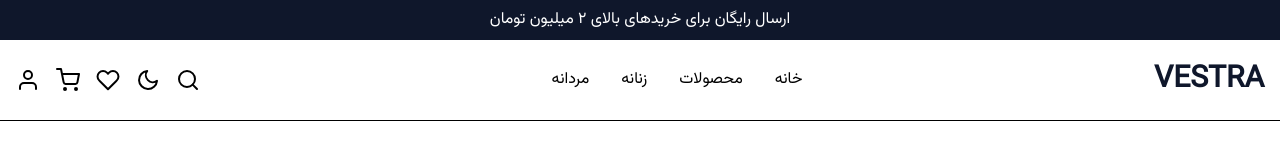
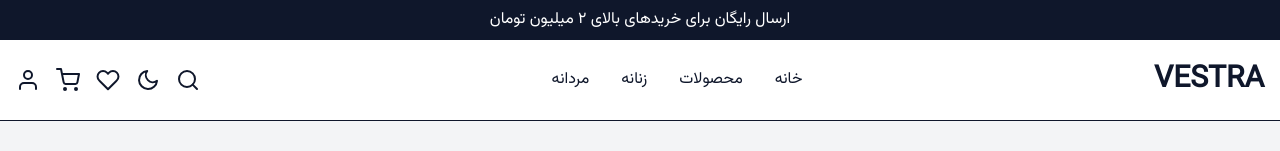
Before and after one commit to Zohrenaeimian/vestra-shop, a React (Vite) app: page / in a window 1280 px wide. Shown: the top 151 px of the page. Built offline with nearby package versions, Linux system fonts and the light colour scheme.

Commit message:
fix(home): improve slider layout and dark mode styles

```diff
--- a/src/components/home/CategoriesSection/CategoriesSection.jsx
+++ b/src/components/home/CategoriesSection/CategoriesSection.jsx
@@ -3,7 +3,7 @@ import categories from "./categoriesData";
 
 function CategoriesSection() {
   return (
-    <section className="mt-14">
+    <section className="mt-14 dark:bg-slate-950 ">
       <div className="mb-8 flex items-center justify-between">
         <h2 className="text-2xl font-bold">
           دسته بندی محصولات
@@ -34,7 +34,7 @@ function CategoriesSection() {
               group
               overflow-hidden
               rounded-3xl
-              bg-white
+              dark:bg-slate-900
               shadow-sm
               transition
               hover:-translate-y-2
--- a/src/components/layout/Navbar/Navbar.jsx
+++ b/src/components/layout/Navbar/Navbar.jsx
@@ -14,7 +14,14 @@ function Navbar() {
   const [isMenuOpen, setIsMenuOpen] = useState(false);
 
   return (
-    <nav className="sticky top-0 z-50 border-b bg-white">
+    <nav
+      className="
+      border-b
+     bg-white
+     dark:bg-slate-900
+     dark:border-slate-700
+  "
+    >
       <div className="container mx-auto">
         <div className="flex h-20 items-center justify-between px-4">
           {/* Mobile Menu */}
--- a/src/layouts/MainLayout.jsx
+++ b/src/layouts/MainLayout.jsx
@@ -5,7 +5,17 @@ import Footer from "../components/layout/Footer/Footer";
 
 function MainLayout() {
   return (
-    <div className="flex min-h-screen flex-col">
+    <div
+      className="
+    flex
+    min-h-screen
+    flex-col
+    bg-gray-100
+    text-slate-900
+    dark:bg-slate-950
+    dark:text-white
+  "
+    >
       <Header />
 
       <Navbar />
--- a/src/pages/Home/Home.jsx
+++ b/src/pages/Home/Home.jsx
@@ -10,7 +10,16 @@ import Newsletter from "../../components/home/Newsletter/Newsletter";
 
 function Home() {
   return (
-    <div className="mx-auto max-w-[1200px] px-4 py-8">
+    <div
+      className="
+        mx-auto
+        max-w-[1200px]
+        px-4
+        py-8
+        text-slate-900
+        dark:text-white
+      "
+    >
       <HeroSlider />
 
       <CategoriesSection />
@@ -25,7 +34,6 @@ function Home() {
 
       <BestSellerProducts />
 
-
       <WhyUs />
 
       <Newsletter />
```
